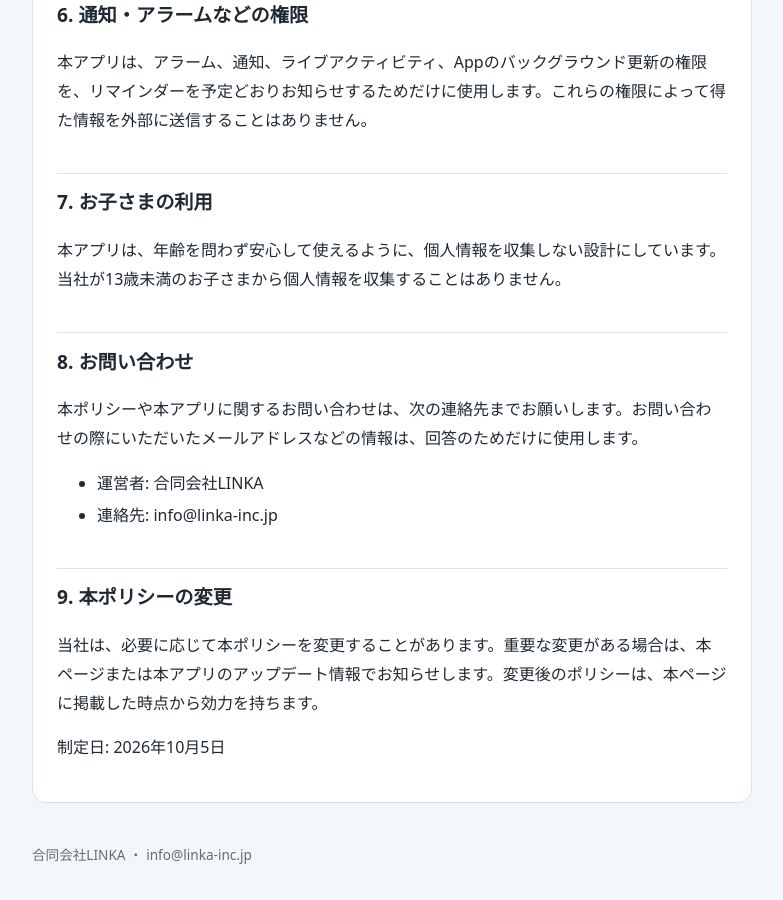
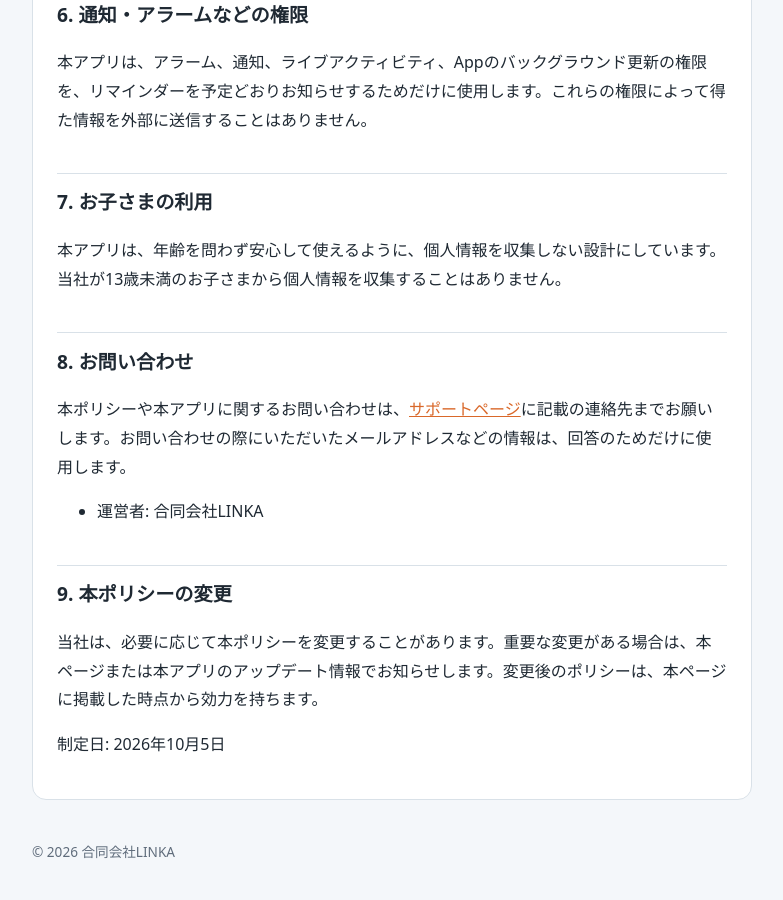
Before and after one commit to linka-admin/voice-reminder-docs, a Jekyll site: the page built from privacy/index.md, in a window 1280 px wide and 900 px high, scrolled down 1932 px. Shown: the whole window, without its empty margins (248-1031 px from the left). Built offline with Jekyll 4.4.1, drawn with Linux system fonts in a browser that asks for light colours.

Commit message:
Footer shows only the copyright; contact address only on the support page
Co-Authored-By: Claude Opus 5.5 <noreply@anthropic.com>
Claude-Session: https://claude.ai/code/session_017p9RmcMrbCViLdGix14MhX

```diff
--- a/_layouts/default.html
+++ b/_layouts/default.html
@@ -57,6 +57,6 @@
       {{ content }}
     </article>
   </main>
-  <footer>合同会社LINKA ・ info@linka-inc.jp</footer>
+  <footer>© 2026 合同会社LINKA</footer>
 </body>
 </html>
--- a/privacy/index.md
+++ b/privacy/index.md
@@ -61,10 +61,9 @@ permalink: /privacy/
 
 ## 8. お問い合わせ
 
-本ポリシーや本アプリに関するお問い合わせは、次の連絡先までお願いします。お問い合わせの際にいただいたメールアドレスなどの情報は、回答のためだけに使用します。
+本ポリシーや本アプリに関するお問い合わせは、[サポートページ](https://voice-reminder.linka-inc.jp/support/)に記載の連絡先までお願いします。お問い合わせの際にいただいたメールアドレスなどの情報は、回答のためだけに使用します。
 
 - 運営者: 合同会社LINKA
-- 連絡先: info@linka-inc.jp
 
 ## 9. 本ポリシーの変更
 
```
Also changed, not shown: index.md (+0 -4 lines), support/index.md (+0 -2 lines).
